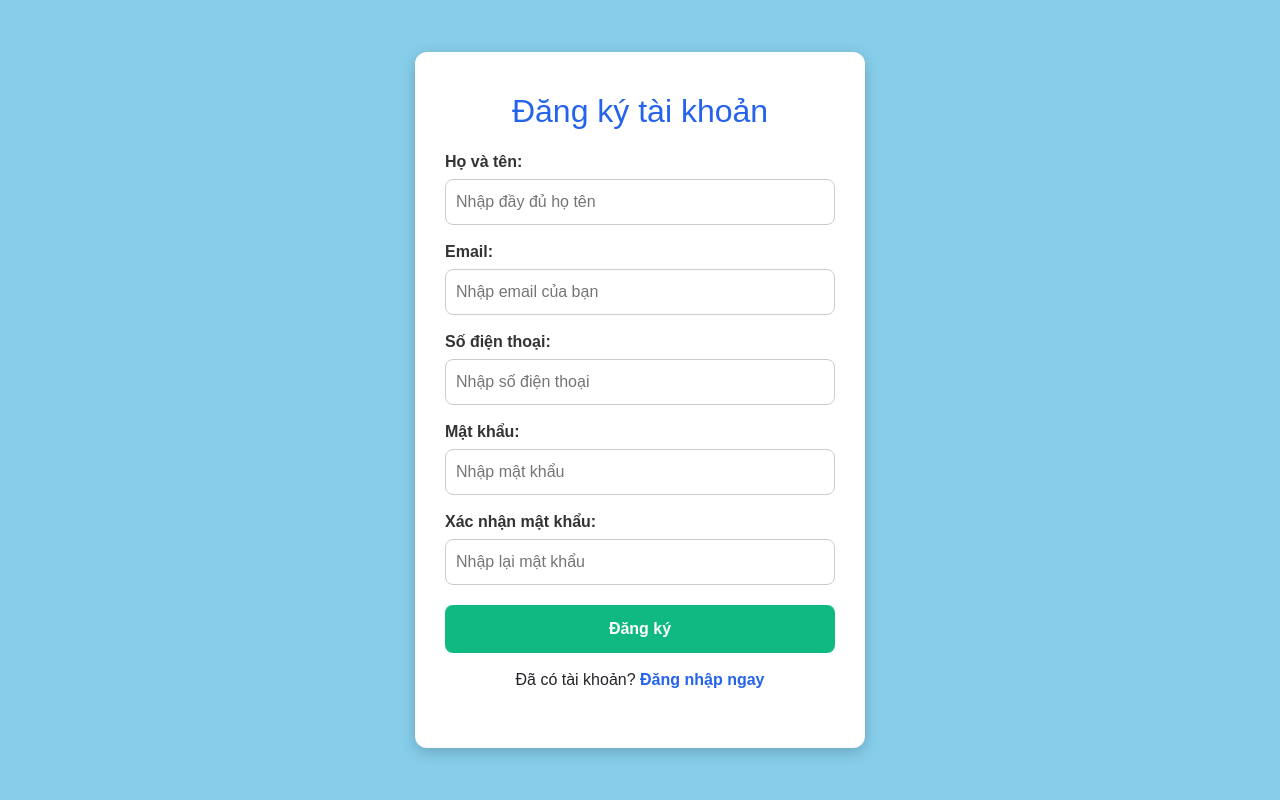
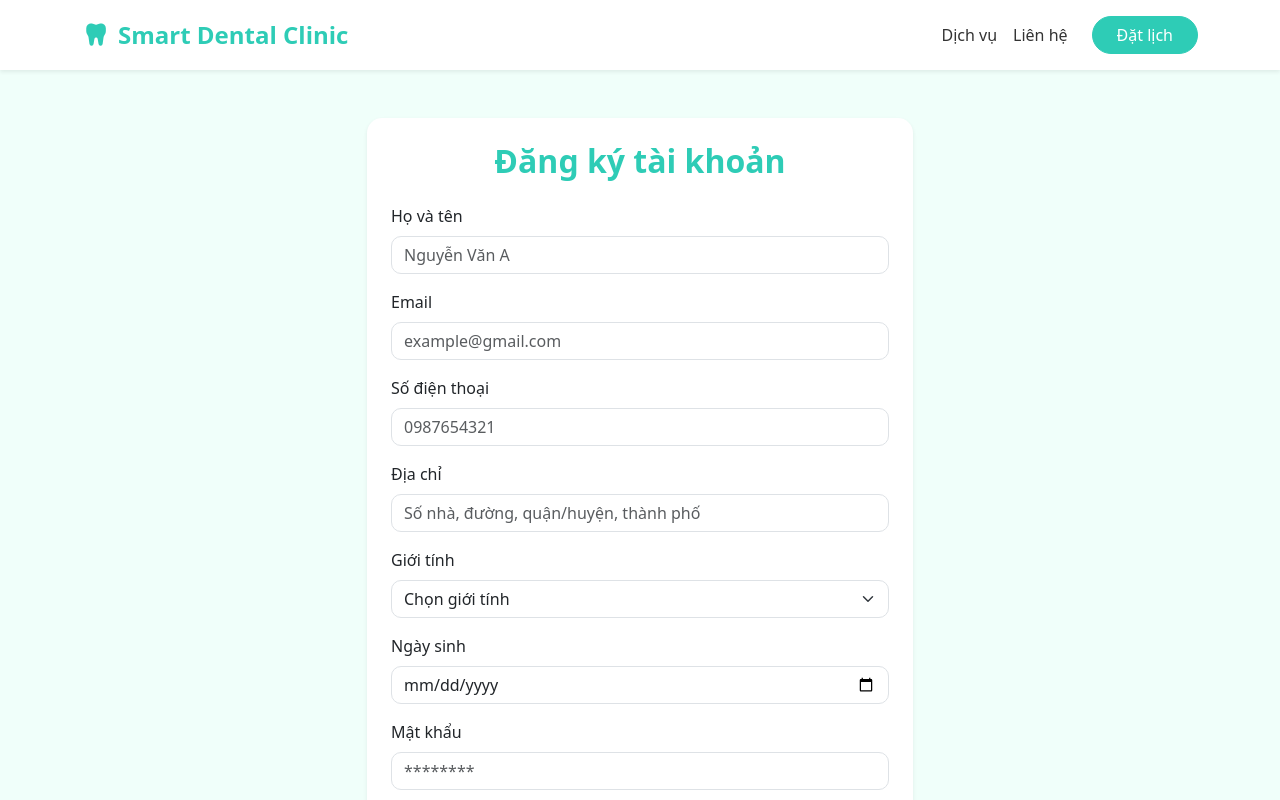
Before and after one commit to HE163201-TruongVietHoang/SmartDentalServiceManager, a React (Create React App) app in the folder front-end/: page /signup in a window 1280 px wide. Shown: the top 800 px of the page. Built offline with nearby package versions, Linux system fonts and the light colour scheme.

Commit message:
update signin, sigin up

```diff
--- a/front-end/src/App.js
+++ b/front-end/src/App.js
@@ -24,6 +24,7 @@ import ScheduleRequestDetail from "./pages/manageclinic/ScheduleRequestDetail";
 // 🔐 Trang đăng nhập / đăng ký
 import SignIn from "./pages/Account/SignIn";
 import SignUp from "./pages/Account/SignUp";
+import VerifyOtp from "./pages/Account/VerifyOTP";
 import UserManagement from "./pages/Admin/UserManagement";
 import PatientProfile from "./components/patient/PatientProfile";
 import DoctorProfile from "./components/doctor/DoctorProfile";
@@ -77,6 +78,7 @@ function App() {
         {/* 🔑 Trang tài khoản */}
         <Route path="/signin" element={<SignIn />} />
         <Route path="/signup" element={<SignUp />} />
+        <Route path="/verify-otp" element={<VerifyOtp />} />
         <Route path="/reset-password" element={<ResetPassword />} />
         <Route path="/admin/users" element={<UserManagement />} />
 
--- a/front-end/src/pages/Account/SignIn.js
+++ b/front-end/src/pages/Account/SignIn.js
@@ -2,7 +2,7 @@ import React, { useState } from "react";
 import { useNavigate } from "react-router-dom";
 
 function SignIn() {
-  const [email, setEmail] = useState("");
+  const [identifier, setIdentifier] = useState(""); // email hoặc phone
   const [password, setPassword] = useState("");
   const navigate = useNavigate();
 
@@ -13,7 +13,7 @@ function SignIn() {
       const res = await fetch("http://localhost:5000/api/auth/login", {
         method: "POST",
         headers: { "Content-Type": "application/json" },
-        body: JSON.stringify({ email, password }),
+        body: JSON.stringify({ identifier, password }),
       });
 
       const data = await res.json();
@@ -22,33 +22,34 @@ function SignIn() {
         console.log("Đăng nhập thành công:", data);
 
         // Lưu token & role vào localStorage
-        localStorage.setItem("token", data.token);
+        localStorage.setItem("token", data.token || data.jwtToken);
         localStorage.setItem("user", JSON.stringify(data.user));
         localStorage.setItem("sessionId", data.sessionId);
+
         alert(data.message || "Đăng nhập thành công!");
 
-        // ✅ Điều hướng theo role
+        // Điều hướng theo role
         const roleName = data.user?.roleName;
         if (roleName === "Patient") {
-          navigate("/"); // Trang chính của bệnh nhân
+          navigate("/");
         } else if (roleName === "Doctor") {
           navigate("/doctor/home");
         } else if (roleName === "Nurse") {
           navigate("/nurse/materials");
         } else if (roleName === "ClinicManager") {
-          navigate("/manager/dashboard");
+          navigate("/clinicmanager/material");
         } else if (roleName === "Receptionist") {
-          navigate("/receptionist/appointments"); // đặt lịch, quản lý lịch
+          navigate("/receptionist/appointments");
         } else if (roleName === "Admin") {
-          navigate("/admin/settings"); // trang cài đặt quản trị
+          navigate("/admin/settings");
         }
       } else {
-        console.warn(" Đăng nhập thất bại:", data);
-        alert(data.message || "Đăng nhập thất bại!");
+        console.warn("Đăng nhập thất bại:", data);
+        alert(data.error || "Đăng nhập thất bại!");
       }
     } catch (error) {
       console.error("Lỗi kết nối:", error);
-      alert(" Lỗi máy chủ hoặc không thể kết nối!");
+      alert("Lỗi máy chủ hoặc không thể kết nối!");
     }
   };
 
@@ -84,11 +85,13 @@ function SignIn() {
         </h2>
         <form onSubmit={handleSubmit}>
           <div style={{ marginBottom: "15px" }}>
-            <label style={{ fontWeight: "bold", color: "#333" }}>Email:</label>
+            <label style={{ fontWeight: "bold", color: "#333" }}>
+              Email hoặc SĐT:
+            </label>
             <input
-              type="email"
-              value={email}
-              onChange={(e) => setEmail(e.target.value)}
+              type="text"
+              value={identifier}
+              onChange={(e) => setIdentifier(e.target.value)}
               required
               style={{
                 width: "100%",
@@ -97,7 +100,7 @@ function SignIn() {
                 borderRadius: "8px",
                 marginTop: "5px",
               }}
-              placeholder="Nhập email của bạn"
+              placeholder="Nhập email hoặc số điện thoại"
             />
           </div>
           <div style={{ marginBottom: "20px" }}>
@@ -139,7 +142,6 @@ function SignIn() {
             Đăng nhập
           </button>
 
-          {/* 🔽 Đăng ký tài khoản */}
           <p style={{ textAlign: "center", marginTop: "15px" }}>
             Bạn chưa có tài khoản?{" "}
             <span
@@ -154,7 +156,6 @@ function SignIn() {
             </span>
           </p>
 
-          {/* ✅ QUÊN MẬT KHẨU */}
           <p style={{ textAlign: "center", marginTop: "5px" }}>
             <span
               onClick={() => navigate("/reset-password")}
--- a/front-end/src/pages/Account/SignUp.js
+++ b/front-end/src/pages/Account/SignUp.js
@@ -1,216 +1,260 @@
+// src/pages/SignUp.jsx
 import React, { useState } from "react";
+import Header from "../../components/home/Header/Header";
+import Footer from "../../components/home/Footer/Footer";
 import { useNavigate } from "react-router-dom";
+import axios from "axios";
 
-function SignUp() {
-  const [fullName, setFullName] = useState(""); // ✅ Đổi từ name → fullName
-  const [email, setEmail] = useState("");
-  const [phone, setPhone] = useState("");
-  const [password, setPassword] = useState("");
-  const [confirmPassword, setConfirmPassword] = useState("");
+export default function SignUp() {
   const navigate = useNavigate();
+  const [formData, setFormData] = useState({
+    fullName: "",
+    email: "",
+    phone: "",
+    address: "",
+    gender: "",
+    dob: "",
+    password: "",
+    confirmPassword: "",
+  });
+  const [isConfirmed, setIsConfirmed] = useState(false);
+
+  const handleChange = (e) => {
+    setFormData({ ...formData, [e.target.name]: e.target.value });
+  };
 
   const handleSubmit = async (e) => {
     e.preventDefault();
 
-    if (password !== confirmPassword) {
-      alert("❌ Mật khẩu xác nhận không khớp!");
+    // Validation
+    if (!isConfirmed) {
+      alert("❌ Vui lòng xác nhận thông tin đầy đủ và chính xác!");
+      return;
+    }
+    if (!formData.gender) {
+      alert("❌ Vui lòng chọn giới tính!");
+      return;
+    }
+    if (!formData.address.trim()) {
+      alert("❌ Vui lòng nhập địa chỉ!");
+      return;
+    }
+    if (formData.password !== formData.confirmPassword) {
+      alert("❌ Mật khẩu và xác nhận mật khẩu không khớp!");
       return;
     }
 
     try {
-      const response = await fetch("http://localhost:5000/api/auth/register", {
-        method: "POST",
-        headers: { "Content-Type": "application/json" },
-        body: JSON.stringify({ fullName, email, phone, password }), // ✅ Gửi fullName thay vì name
+      const res = await axios.post("http://localhost:5000/api/auth/register", {
+        fullName: formData.fullName,
+        email: formData.email,
+        phone: formData.phone,
+        address: formData.address,
+        gender: formData.gender,
+        dob: formData.dob,
+        password: formData.password,
+        roleId: 3, // default Patient
+        isActive: true,
       });
 
-      const data = await response.json();
-      console.log("📌 RESPONSE:", data);
+      // Backend không trả về user, nên lưu email vào localStorage để Verify OTP dùng
+      localStorage.setItem(
+        "signupUser",
+        JSON.stringify({ email: formData.email })
+      );
 
-      if (response.ok) {
-        alert("✅ " + (data.message || "Đăng ký thành công!"));
-        navigate("/signin");
+      alert("✅ Đăng ký thành công! Vui lòng xác nhận OTP.");
+      navigate("/verify-otp");
+    } catch (err) {
+      console.error(err);
+      if (err.response?.data?.error) {
+        alert("❌ Lỗi đăng ký: " + err.response.data.error);
       } else {
-        alert("⚠️ " + (data.error || data.message || "Đăng ký thất bại!"));
+        alert("❌ Có lỗi xảy ra khi đăng ký!");
       }
-    } catch (error) {
-      console.error("Lỗi kết nối:", error);
-      alert("❌ Lỗi máy chủ hoặc không thể kết nối!");
     }
   };
 
   return (
+    <div>
+      <Header />
+      <section
+        className="py-5"
+        style={{ backgroundColor: "#f0fffa", minHeight: "80vh" }}
+      >
+        <div className="container-lg">
+          <div className="row justify-content-center">
+            <div className="col-lg-6">
               <div
-      style={{
-        backgroundColor: "#87CEEB",
-        height: "100vh",
-        display: "flex",
-        justifyContent: "center",
-        alignItems: "center",
-        fontFamily: "Arial, sans-serif",
-      }}
-    >
-      <div
-        style={{
-          backgroundColor: "white",
-          padding: "40px 30px",
-          borderRadius: "12px",
-          boxShadow: "0 4px 15px rgba(0, 0, 0, 0.2)",
-          width: "100%",
-          maxWidth: "450px",
-        }}
+                className="card shadow-sm p-4"
+                style={{ borderRadius: "15px", border: "none" }}
               >
                 <h2
-          style={{
-            textAlign: "center",
-            marginBottom: "20px",
-            color: "#2563eb",
-          }}
+                  className="fw-bold mb-4 text-center"
+                  style={{ color: "#2ECCB6" }}
                 >
                   Đăng ký tài khoản
                 </h2>
                 <form onSubmit={handleSubmit}>
-          {/* Username removed (DB no longer has username) */}
-
-          {/* ✅ Full Name */}
-          <div style={{ marginBottom: "15px" }}>
-            <label style={{ fontWeight: "bold", color: "#333" }}>
-              Họ và tên:
-            </label>
+                  {/* Các input giống code cũ */}
+                  {/* Full Name */}
+                  <div className="mb-3">
+                    <label className="form-label">Họ và tên</label>
                     <input
                       type="text"
-              value={fullName}
-              onChange={(e) => setFullName(e.target.value)}
+                      className="form-control"
+                      name="fullName"
+                      value={formData.fullName}
+                      onChange={handleChange}
+                      placeholder="Nguyễn Văn A"
                       required
-              placeholder="Nhập đầy đủ họ tên"
-              style={{
-                width: "100%",
-                padding: "10px",
-                border: "1px solid #ccc",
-                borderRadius: "8px",
-                marginTop: "5px",
-              }}
+                      style={{ borderRadius: "10px" }}
                     />
                   </div>
-
-          {/* ✅ Email */}
-          <div style={{ marginBottom: "15px" }}>
-            <label style={{ fontWeight: "bold", color: "#333" }}>Email:</label>
+                  {/* Email */}
+                  <div className="mb-3">
+                    <label className="form-label">Email</label>
                     <input
                       type="email"
-              value={email}
-              onChange={(e) => setEmail(e.target.value)}
+                      className="form-control"
+                      name="email"
+                      value={formData.email}
+                      onChange={handleChange}
+                      placeholder="example@gmail.com"
                       required
-              placeholder="Nhập email của bạn"
-              style={{
-                width: "100%",
-                padding: "10px",
-                border: "1px solid #ccc",
-                borderRadius: "8px",
-                marginTop: "5px",
-              }}
+                      style={{ borderRadius: "10px" }}
                     />
                   </div>
-
-          {/* ✅ Phone */}
-          <div style={{ marginBottom: "15px" }}>
-            <label style={{ fontWeight: "bold", color: "#333" }}>
-              Số điện thoại:
-            </label>
+                  {/* Phone */}
+                  <div className="mb-3">
+                    <label className="form-label">Số điện thoại</label>
                     <input
-              type="tel"
-              value={phone}
-              onChange={(e) => setPhone(e.target.value)}
+                      type="text"
+                      className="form-control"
+                      name="phone"
+                      value={formData.phone}
+                      onChange={handleChange}
+                      placeholder="0987654321"
                       required
-              placeholder="Nhập số điện thoại"
-              style={{
-                width: "100%",
-                padding: "10px",
-                border: "1px solid #ccc",
-                borderRadius: "8px",
-                marginTop: "5px",
-              }}
+                      style={{ borderRadius: "10px" }}
                     />
                   </div>
-
-          {/* ✅ Password */}
-          <div style={{ marginBottom: "15px" }}>
-            <label style={{ fontWeight: "bold", color: "#333" }}>
-              Mật khẩu:
-            </label>
+                  {/* Address */}
+                  <div className="mb-3">
+                    <label className="form-label">Địa chỉ</label>
+                    <input
+                      type="text"
+                      className="form-control"
+                      name="address"
+                      value={formData.address}
+                      onChange={handleChange}
+                      placeholder="Số nhà, đường, quận/huyện, thành phố"
+                      required
+                      style={{ borderRadius: "10px" }}
+                    />
+                  </div>
+                  {/* Gender */}
+                  <div className="mb-3">
+                    <label className="form-label">Giới tính</label>
+                    <select
+                      className="form-select"
+                      name="gender"
+                      value={formData.gender}
+                      onChange={handleChange}
+                      required
+                      style={{ borderRadius: "10px" }}
+                    >
+                      <option value="">Chọn giới tính</option>
+                      <option value="Male">Nam</option>
+                      <option value="Female">Nữ</option>
+                      <option value="Other">Khác</option>
+                    </select>
+                  </div>
+                  {/* DOB */}
+                  <div className="mb-3">
+                    <label className="form-label">Ngày sinh</label>
+                    <input
+                      type="date"
+                      className="form-control"
+                      name="dob"
+                      value={formData.dob}
+                      onChange={handleChange}
+                      required
+                      style={{ borderRadius: "10px" }}
+                    />
+                  </div>
+                  {/* Password */}
+                  <div className="mb-3">
+                    <label className="form-label">Mật khẩu</label>
                     <input
                       type="password"
-              value={password}
-              onChange={(e) => setPassword(e.target.value)}
+                      className="form-control"
+                      name="password"
+                      value={formData.password}
+                      onChange={handleChange}
+                      placeholder="********"
                       required
-              placeholder="Nhập mật khẩu"
-              style={{
-                width: "100%",
-                padding: "10px",
-                border: "1px solid #ccc",
-                borderRadius: "8px",
-                marginTop: "5px",
-              }}
+                      style={{ borderRadius: "10px" }}
                     />
                   </div>
-
-          {/* ✅ Confirm Password */}
-          <div style={{ marginBottom: "20px" }}>
-            <label style={{ fontWeight: "bold", color: "#333" }}>
-              Xác nhận mật khẩu:
-            </label>
+                  {/* Confirm Password */}
+                  <div className="mb-3">
+                    <label className="form-label">Xác nhận mật khẩu</label>
                     <input
                       type="password"
-              value={confirmPassword}
-              onChange={(e) => setConfirmPassword(e.target.value)}
+                      className="form-control"
+                      name="confirmPassword"
+                      value={formData.confirmPassword}
+                      onChange={handleChange}
+                      placeholder="********"
                       required
-              placeholder="Nhập lại mật khẩu"
-              style={{
-                width: "100%",
-                padding: "10px",
-                border: "1px solid #ccc",
-                borderRadius: "8px",
-                marginTop: "5px",
-              }}
+                      style={{ borderRadius: "10px" }}
                     />
                   </div>
-
+                  {/* Checkbox xác nhận */}
+                  <div className="mb-3 form-check">
+                    <input
+                      type="checkbox"
+                      className="form-check-input"
+                      checked={isConfirmed}
+                      onChange={(e) => setIsConfirmed(e.target.checked)}
+                      id="confirmCheck"
+                    />
+                    <label className="form-check-label" htmlFor="confirmCheck">
+                      Tôi đã điền đầy đủ và chính xác thông tin
+                    </label>
+                  </div>
+                  {/* Submit button */}
                   <button
                     type="submit"
+                    className="btn btn-lg w-100 fw-bold"
                     style={{
-              width: "100%",
-              padding: "12px",
-              backgroundColor: "#10b981",
-              color: "white",
-              border: "none",
-              borderRadius: "8px",
-              fontWeight: "bold",
-              cursor: "pointer",
-              transition: "background-color 0.3s",
+                      backgroundColor: isConfirmed ? "#2ECCB6" : "#94d3b4",
+                      borderColor: "#2ECCB6",
+                      color: "#fff",
+                      borderRadius: "10px",
+                      cursor: isConfirmed ? "pointer" : "not-allowed",
                     }}
-            onMouseOver={(e) => (e.target.style.backgroundColor = "#059669")}
-            onMouseOut={(e) => (e.target.style.backgroundColor = "#10b981")}
+                    disabled={!isConfirmed}
                   >
                     Đăng ký
                   </button>
-
-          <p style={{ textAlign: "center", marginTop: "15px" }}>
+                </form>
+                <p className="mt-3 text-center text-muted">
                   Đã có tài khoản?{" "}
                   <span
+                    style={{ color: "#2ECCB6", cursor: "pointer" }}
                     onClick={() => navigate("/signin")}
-              style={{
-                color: "#2563eb",
-                cursor: "pointer",
-                fontWeight: "bold",
-              }}
                   >
-              Đăng nhập ngay
+                    Đăng nhập
                   </span>
                 </p>
-        </form>
               </div>
+            </div>
+          </div>
+        </div>
+      </section>
+      <Footer />
     </div>
   );
 }
-
-export default SignUp;
--- /dev/null
+++ b/front-end/src/pages/Account/VerifyOTP.js
@@ -0,0 +1,82 @@
+// src/pages/VerifyOtp.jsx
+import React, { useState } from "react";
+import { useNavigate } from "react-router-dom";
+import axios from "axios";
+
+export default function VerifyOtp() {
+  const navigate = useNavigate();
+  const [otp, setOtp] = useState("");
+
+  const handleSubmit = async (e) => {
+    e.preventDefault();
+
+    const signupUser = JSON.parse(localStorage.getItem("signupUser") || "{}");
+    if (!signupUser.email) {
+      alert("❌ Không tìm thấy thông tin đăng ký. Vui lòng đăng ký lại.");
+      navigate("/signup");
+      return;
+    }
+
+    try {
+      const res = await axios.post(
+        "http://localhost:5000/api/auth/verify-otp",
+        {
+          userId: signupUser.email, // backend sẽ nhận email làm userId
+          otp,
+        }
+      );
+
+      if (res.data) {
+        alert("✅ Xác nhận OTP thành công!");
+        localStorage.removeItem("signupUser");
+        navigate("/signin");
+      } else {
+        alert("❌ OTP không hợp lệ hoặc đã hết hạn!");
+      }
+    } catch (err) {
+      console.error(err);
+      alert("❌ Lỗi xác thực OTP!");
+    }
+  };
+
+  return (
+    <div
+      className="d-flex justify-content-center align-items-center"
+      style={{ minHeight: "80vh", backgroundColor: "#f0fffa" }}
+    >
+      <div
+        className="card p-4"
+        style={{ borderRadius: "15px", width: "400px" }}
+      >
+        <h3 className="text-center mb-4" style={{ color: "#2ECCB6" }}>
+          Xác nhận OTP
+        </h3>
+        <form onSubmit={handleSubmit}>
+          <div className="mb-3">
+            <label className="form-label">Nhập mã OTP</label>
+            <input
+              type="text"
+              className="form-control"
+              value={otp}
+              onChange={(e) => setOtp(e.target.value)}
+              placeholder="XXXXXX"
+              required
+              style={{ borderRadius: "10px" }}
+            />
+          </div>
+          <button
+            type="submit"
+            className="btn w-100 fw-bold"
+            style={{
+              backgroundColor: "#2ECCB6",
+              color: "#fff",
+              borderRadius: "10px",
+            }}
+          >
+            Xác nhận
+          </button>
+        </form>
+      </div>
+    </div>
+  );
+}
```
Also changed, not shown: front-end/src/components/Banner/Banner.js (deleted, +0 -37 lines), front-end/src/components/slider/Slider.js (deleted, +0 -103 lines), 1 other file (tests, documents, lock files or other folders). Lines whose indentation alone changed are shown as unchanged.
